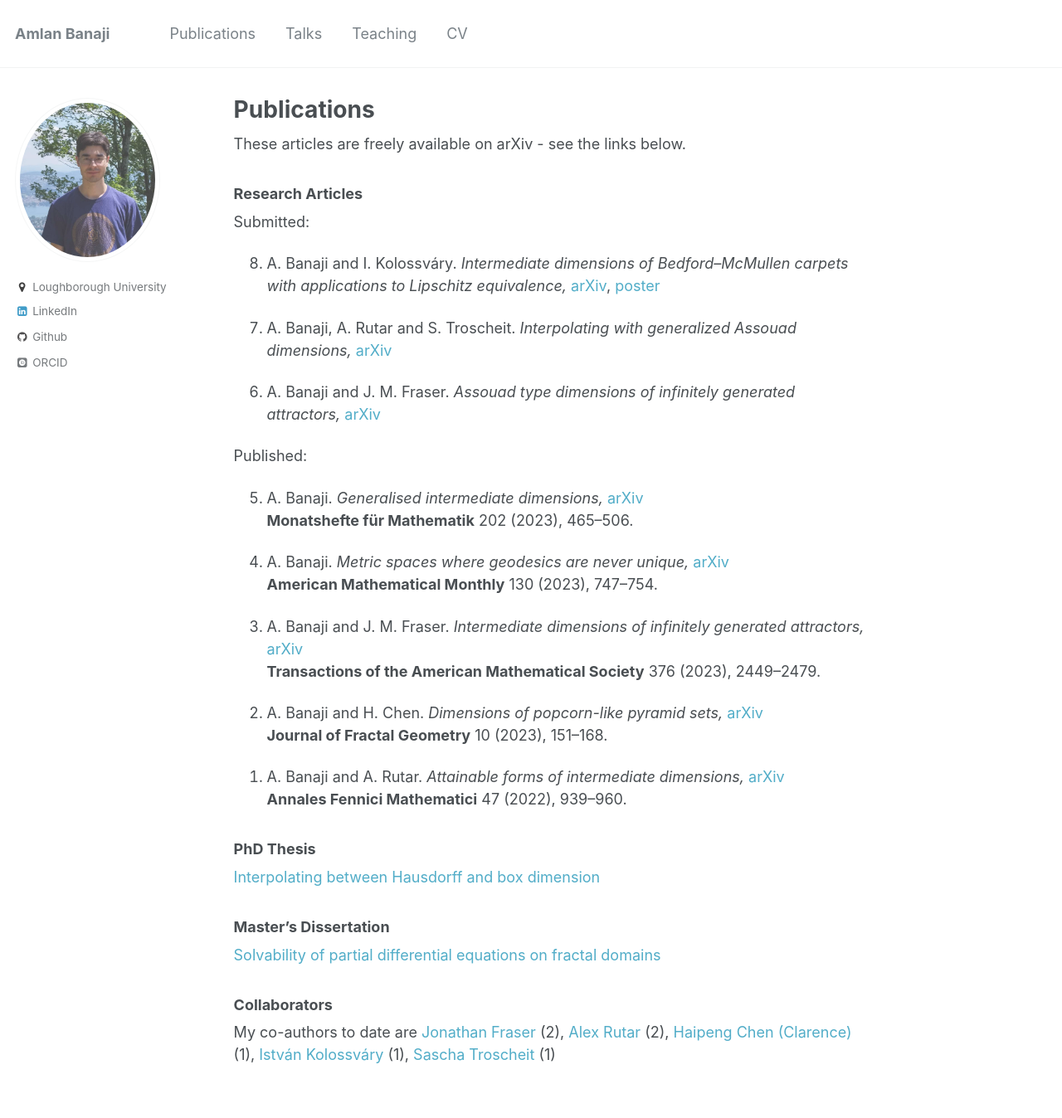
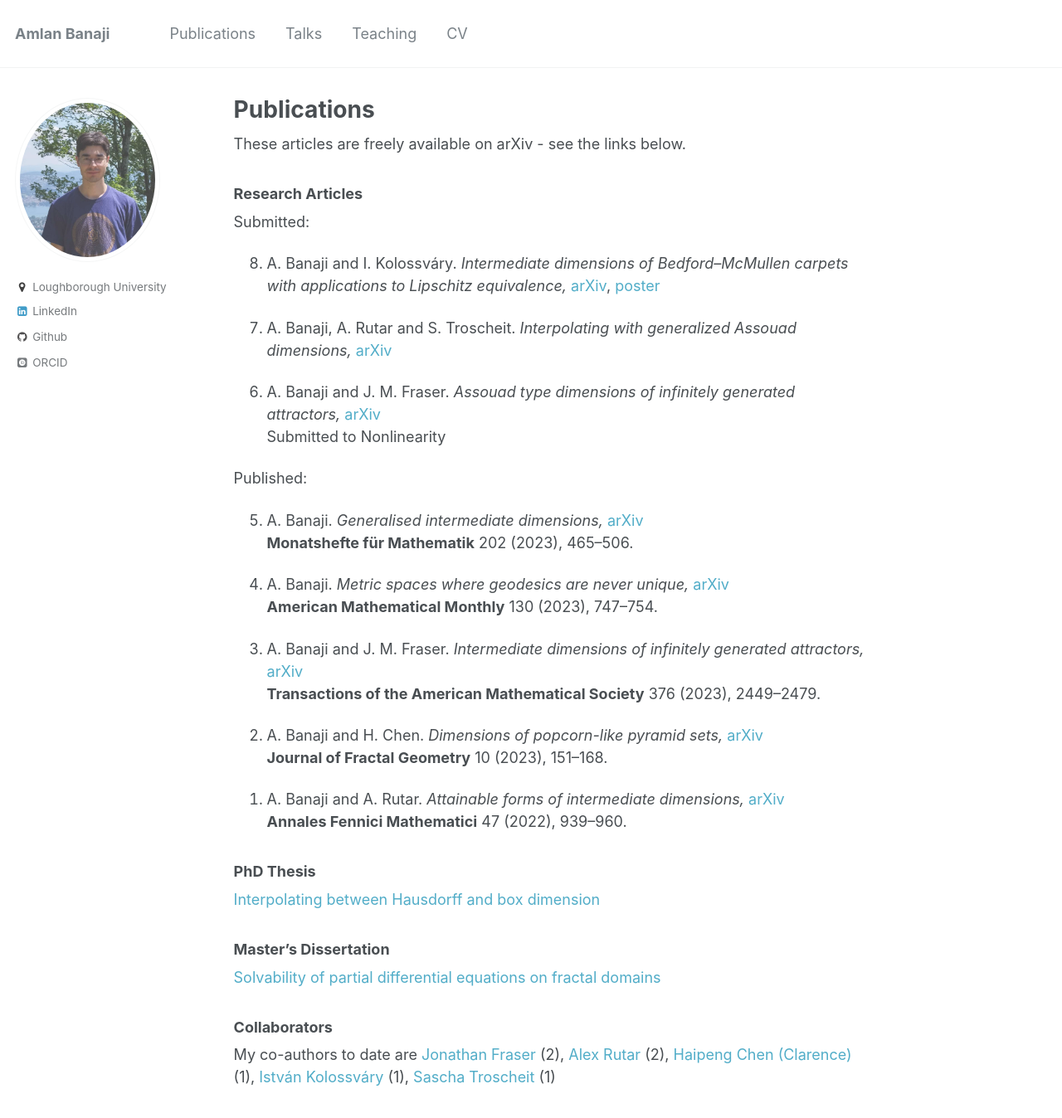
Before and after one commit to amlan-banaji/amlan-banaji.github.io, a Jekyll site: the page built from _pages/publications.md, in a window 1280 px wide and 1362 px high. Shown: the top 1348 px of the window at 83% size. Built offline with Jekyll 4.4.1, drawn with Linux system fonts in a browser that asks for light colours; some web fonts are replaced.

Commit message:
nonlinearity, cv

```diff
--- a/_pages/publications.md
+++ b/_pages/publications.md
@@ -15,6 +15,7 @@ Submitted:
 7. A. Banaji, A. Rutar and S. Troscheit. *Interpolating with generalized Assouad dimensions,* [arXiv](https://arxiv.org/abs/2308.12975)
 
 6. A. Banaji and J. M. Fraser. *Assouad type dimensions of infinitely generated attractors,* [arXiv](https://arxiv.org/abs/2207.11611)
+Submitted to Nonlinearity
 {:start="8"}
 {: reversed="reversed"}
 
```
Also changed, not shown: 1 other file.
